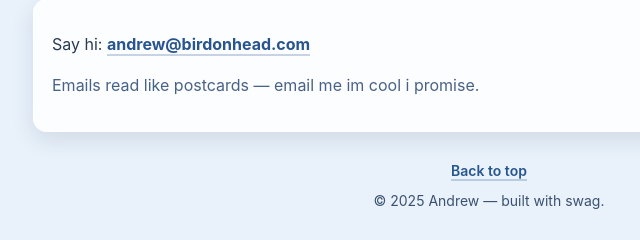
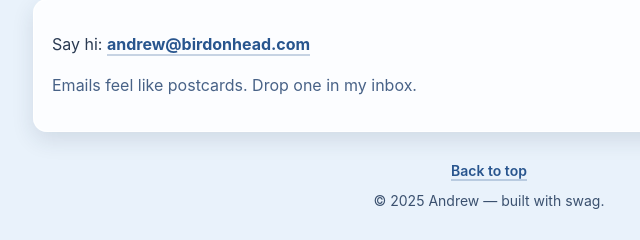
Before and after one commit to cutesydude/birdonhead, a plain HTML site: page index.html in a window 1280 px wide. Shown: the part 2205-2445 px from the top of the page, 151-791 px from the left. Drawn offline with Linux system fonts and the light colour scheme.

Commit message:
Update index.html

```diff
--- a/index.html
+++ b/index.html
@@ -144,7 +144,7 @@
 
       <div class="card contact-card">
         <p>Say hi: <a href="mailto:andrew@birdonhead.com">andrew@birdonhead.com</a></p>
-        <p class="small-note">Emails read like postcards — email me im cool i promise.</p>
+        <p class="small-note">Emails feel like postcards. Drop one in my inbox.</p>
       </div>
     </section>
 
```
